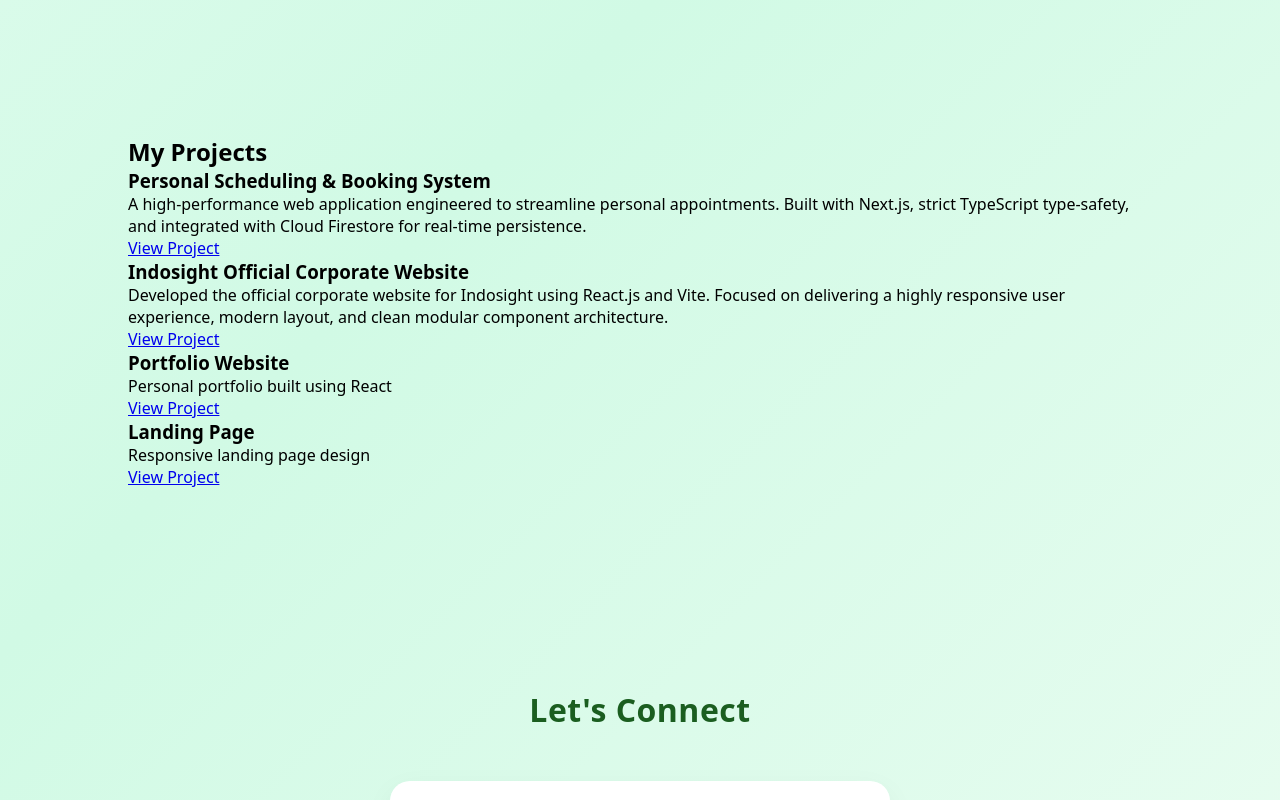
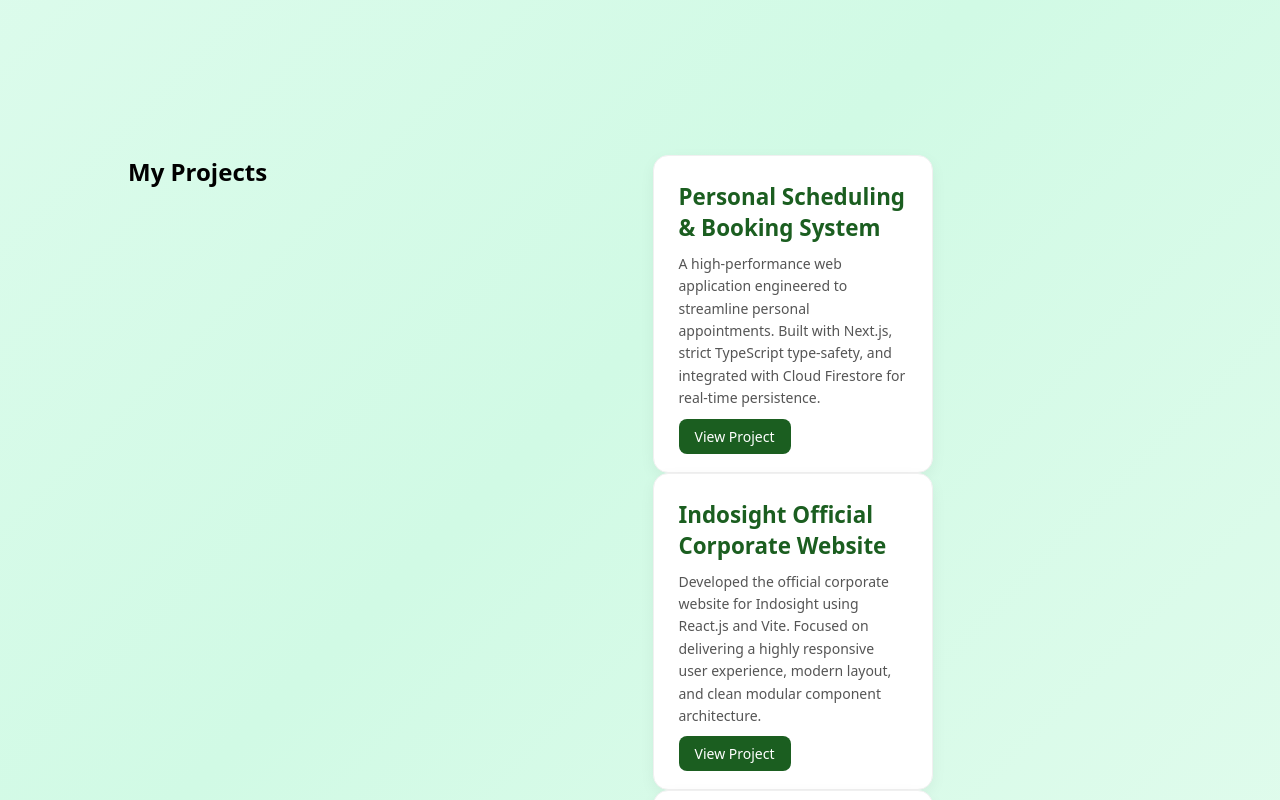
Before and after one commit to ribkalinks/portfolio-website, a React (Vite) app: page / in a window 1280 px wide. Shown: the part 1520-2320 px from the top of the page. Built offline with nearby package versions, Linux system fonts and the light colour scheme; the HTML template or start-up script is replaced by a standard one.

Commit message:
fix: restore original styling classes for projects overview

```diff
--- a/src/components/Projects.jsx
+++ b/src/components/Projects.jsx
@@ -4,7 +4,7 @@ const projects = [
   {
     title: "Personal Scheduling & Booking System",
     description: "A high-performance web application engineered to streamline personal appointments. Built with Next.js, strict TypeScript type-safety, and integrated with Cloud Firestore for real-time persistence.",
-    link: "https://ribka.dev/booking" // 👈 Pakai link absolut domain utamamu langsung!
+    link: "https://ribka.dev/booking" // 👈 Jalur aman dan sukses kita!
   },
   {
     title: "Indosight Official Corporate Website",
@@ -25,26 +25,24 @@ const projects = [
 
 const Projects = () => {
   return (
-    <section id="projects" className="py-20 bg-neutral-900 text-white">
-      <div className="max-w-6xl mx-auto px-4">
-        <h2 className="text-4xl font-bold text-center mb-12">My Projects</h2>
+    <section id="projects" className="projects-section">
+      <div className="projects-container">
+        <h2 className="section-title">My Projects</h2>
 
-        <div className="grid grid-cols-1 md:grid-cols-2 gap-8">
+        <div className="projects-grid">
           {projects.map((project, index) => (
-            <div key={index} className="bg-neutral-800 p-6 rounded-lg shadow-lg flex flex-col justify-between">
-              <div>
-                <h3 className="text-2xl font-semibold mb-3 text-emerald-400">{project.title}</h3>
-                <p className="text-neutral-400 mb-6">{project.description}</p>
+            <div key={index} className="project-card">
+              <div className="project-content">
+                <h3 className="project-title">{project.title}</h3>
+                <p className="project-description">{project.description}</p>
               </div>
 
-              {/* 🛠️ Tombol yang menggunakan tag <a> murni agar diproses langsung oleh Netlify Redirects */}
-              <div className="mt-auto">
+              <div className="project-action">
                 <a
                   href={project.link}
-                  // Khusus untuk project booking, dibuka di tab yang sama agar URL-nya berubah anggun
                   target={project.link.includes('booking') ? "_self" : "_blank"}
                   rel="noopener noreferrer"
-                  className="inline-block bg-emerald-500 hover:bg-emerald-600 text-neutral-900 font-bold py-2 px-4 rounded transition-colors duration-300"
+                  className="project-btn"
                 >
                   View Project
                 </a>
```
